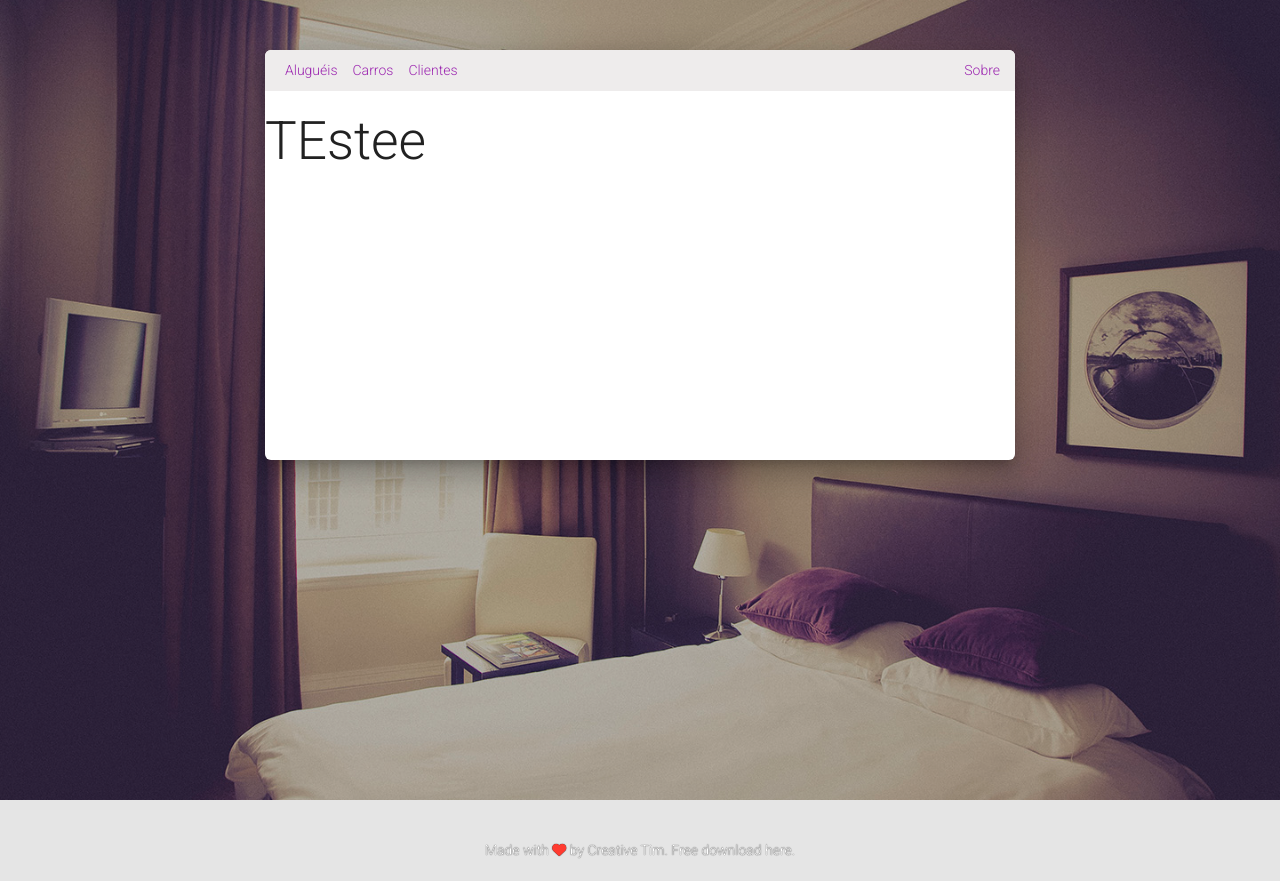
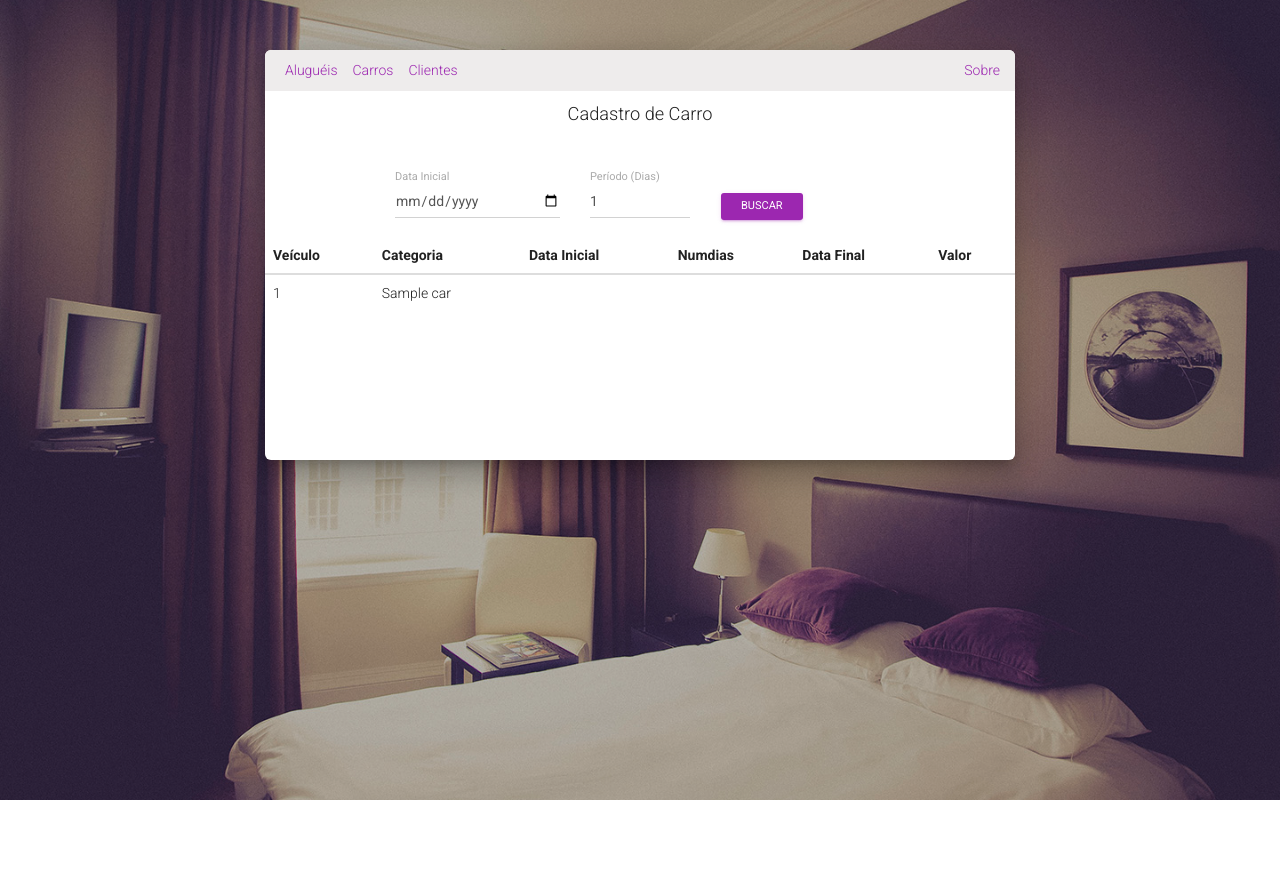
Before and after one commit to kaio-nink/Locadora-flask, a Flask app: template locadora/templates/index.html in a window 1280 px wide. After the commit the page ends 800 px from the top, so only its background shows below. Run offline with Flask 2, Linux system fonts and the light colour scheme; the template is opened without the code that fills it: most values are stand-ins (such as "Sample title", 1, 10 or a date in 2020); some libraries are stand-ins or nearby versions.

Commit message:
updating templates/routes with tables and adding sql file for inserts

```diff
--- a/locadora/app.py
+++ b/locadora/app.py
@@ -12,9 +12,25 @@ app = Flask(__name__)
 #   if (conn == None):
 #     return "<h1>Deu erro</h1>"
 #   return "<h1>Deu certo</h1>"
-@app.route('/')
+@app.route('/', methods=["GET"])
 def index():
-  return render_template('index.html')
+  data=['teste1','teste2']
+  if (request.method == "GET"):
+    initialDate = request.args.get('dataInicial')
+    numDays = request.args.get('numDias')
+    sql = ("select concat(marca, %s , modelo, %s, ano), tipo "
+            "from carro "
+            "where id_carro not in ("
+              "select id_carro "
+              "from aluguel "
+              "where dataInicial = %s AND adddate(dataInicial, numDias) <= adddate(dataInicial,%s))")
+    args = (" ", " ", initialDate, numDays)
+    conn = dbConnect()
+    cursor = conn.cursor()
+    cursor.execute(sql,args)
+    data = cursor.fetchall()
+    print(data[1])
+  return render_template('index.html', data=data)
 
 @app.route('/client')
 def client():
@@ -23,7 +39,7 @@ def client():
     return "<h1>Erro ao conectar com o BD</h1>"
 
   cursor = dbConn.cursor()
-  cursor.execute(("SELECT * FROM Cliente"))
+  cursor.execute(("SELECT * FROM cliente"))
   data = cursor.fetchall()
   cursor.close()
   dbConn.close()
@@ -50,13 +66,22 @@ def registerClient():
 
 @app.route('/cars')
 def cars():
-  return render_template('cars.html')
+  dbConn = dbConnect()
+  if (dbConn == None):
+    return "<h1>Erro ao conectar com o BD</h1>"
+
+  cursor = dbConn.cursor()
+  cursor.execute(("SELECT * FROM carro"))
+  data = cursor.fetchall()
+  cursor.close()
+  dbConn.close()
+  return render_template('cars.html', data=data)
 
 @app.route('/registerCar', methods=['POST'])
 def registerCar():
   dbConn = dbConnect()
   if (dbConn == None):
-    return "<h1>Erro ao cadastrar cliente</h1>"
+    return "<h1>Erro ao cadastrar novo carro</h1>"
 
   brand = request.form['marca']
   model = request.form['modelo']
--- a/locadora/templates/client.html
+++ b/locadora/templates/client.html
@@ -33,7 +33,7 @@
     </form>
   </div>
   <div>
-    <table class="">
+    <table class="table">
       <thead>
         <tr>
           <th scope="col">Id</th>
--- a/locadora/templates/index.html
+++ b/locadora/templates/index.html
@@ -3,5 +3,53 @@
 {% block title %}Aluguéis{% endblock %}
 
 {%block content%}
-  <h1>TEstee</h1>
+<form action="{{url_for('index')}}" method="GET">
+  <div class="tab-pane">
+    <div class="row">
+      <div class="col-sm-12">
+        <h4 class="info-text">Cadastro de Carro</h4>
+      </div>
+      <div class="col-sm-3 col-sm-offset-2">
+        <div class="form-group label-floating">
+          <label class="control-label">Data Inicial</label>
+          <input type="date" class="form-control" name="dataInicial" id="dataInicial">
+        </div>
+      </div>
+      <div class="col-sm-2">
+        <div class="form-group label-floating">
+          <label class="control-label">Período (Dias)</label>
+          <input type="number" class="form-control" name="numDias" id="numDias" min="1" value="1">
+        </div>
+      </div>
+      <div class="col-sm-5">
+        <div class="form-group label-floating">
+          <div class="input-group">
+            <button type="submit" class="btn btn-primary btn-sm">Buscar</button>
+          </div>
+        </div>
+      </div>
+    </div>
+</form>
+<div>
+  <table class="table">
+    <thead>
+      <tr>
+        <th scope="col">Veículo</th>
+        <th scope="col">Categoria</th>
+        <th scope="col">Data Inicial</th>
+        <th scope="col">Numdias</th>
+        <th scope="col">Data Final</th>
+        <th scope="col">Valor</th>
+      </tr>
+    </thead>
+    <tbody>
+      {% for car in data %}
+        <tr>
+          <td>{{car[0]}}</td>
+          <td>{{car[1]}}</td>
+        </tr>
+      {% endfor %}
+    </tbody>
+  </table>
+</div>
 {%endblock%}
--- a/locadora/templates/layout.html
+++ b/locadora/templates/layout.html
@@ -85,13 +85,6 @@
     </div> <!-- row -->
   </div> <!--  big container -->
 
-  <div class="footer">
-    <div class="container text-center">
-      Made with <i class="fa fa-heart heart"></i> by <a href="http://www.creative-tim.com">Creative Tim</a>. Free
-      download <a href="http://www.creative-tim.com/product/bootstrap-wizard">here.</a>
-    </div>
-  </div>
-  </div>
 
 </body>
 <!--   Core JS Files   -->
```
Also changed, not shown: locadora/database/buscaCarroData.sql (added, +10 -0 lines), locadora/database/locadora.sql (+8 -25 lines), locadora/database/populaLocadora.sql (added, +34 -0 lines), locadora/database/tr_aluguel.sql (+4 -5 lines), locadora/templates/cars.html (+31 -0 lines).
